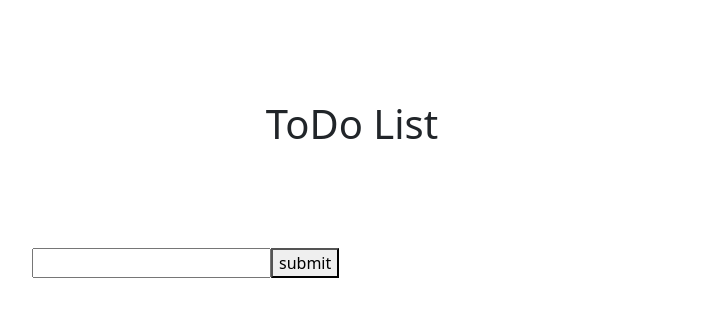
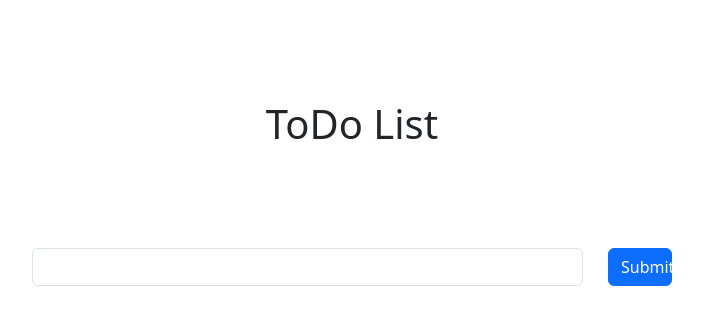
Before and after one commit to Reshan123/ToDoList, a React (Vite) app: page / in a window 1280 px wide. Shown: the top 324 px of the page, without its empty margins (288-991 px from the left). Built offline with nearby package versions, Linux system fonts and the light colour scheme.

Commit message:
adding tasks and deleting works perfectly

```diff
--- a/index.css
+++ b/index.css
@@ -2,4 +2,31 @@
     margin: auto;
     margin-top: 100px;
     width: 50%;
+    margin-bottom: 50px;
 }
+
+button {
+    width: 10%;
+}
+form{
+    display: flex;
+    gap: 25px;
+}
+
+ul
+{
+    display: flex;
+    gap: 15px;
+    border-radius: 25px;
+}
+
+ul li{
+    width: 100%;
+    align-self: flex-end;
+}
+
+ul button{
+    justify-self: center;
+    align-self: flex-end;
+    margin-bottom: 25px;
+}
--- a/src/App.tsx
+++ b/src/App.tsx
@@ -1,6 +1,5 @@
 import { useEffect, useRef, useState } from "react";
-import Item from "./components/item";
-
+import '../index.css';
 
 function App() {
 
@@ -10,8 +9,16 @@ function App() {
 
   function handleSubmit(e:any) {
     e.preventDefault();
-    setTasks((currentTasks:any) => {return [...currentTasks,input.current.value]})
+    setTasks((currentTasks:any) => {return [...currentTasks,input.current.value]});
+  }
+
+  useEffect(()=>{
     console.log(tasks);
+  },[tasks]);
+
+  function onClickDelete(dItem:any) {
+    setTasks(tasks.filter((item:any) => item != dItem));
+    alert("Task Deleted!!!");
   }
 
   return (
@@ -20,14 +27,14 @@ function App() {
         <h1>ToDo List</h1>
       </center>
       <form action="#" onSubmit={handleSubmit}>
-        <input type="text" name="text" id="text" ref={input}/>
-        <button type="submit">submit</button>
+        <input type="text" className="form-control" name="text" id="text" ref={input}/>
+        <button type="submit" className="btn btn-primary">Submit</button>
       </form>
 
 
-      <ul className="list-group">
+      <ul className="list-group list-group-flush">
         {tasks.map((item:any) => {
-          return (<Item itemText={item} />);
+          return (<><li key={item} className="list-group-item list-group-item-primary" >{item}</li> <button className="btn btn-danger" onClick={()=>{onClickDelete(item)}}>Delete</button></>);
         })}
       </ul>
     </>
--- a/src/components/item.tsx
+++ /dev/null
@@ -1,17 +0,0 @@
-import React from "react";
-
-interface Props{
-    itemText: string;
-}
-
-function Item(Props:Props) {
-
-
-    return(
-        <>
-            <li className="list-group-item">{Props.itemText}</li>
-        </>
-    )
-}
-
-export default Item;
```
